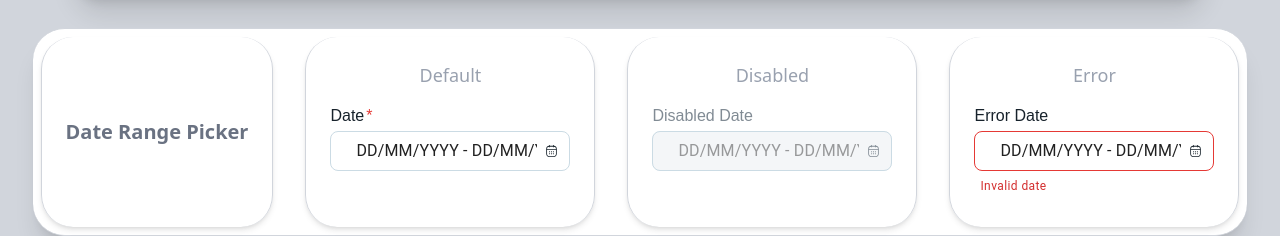
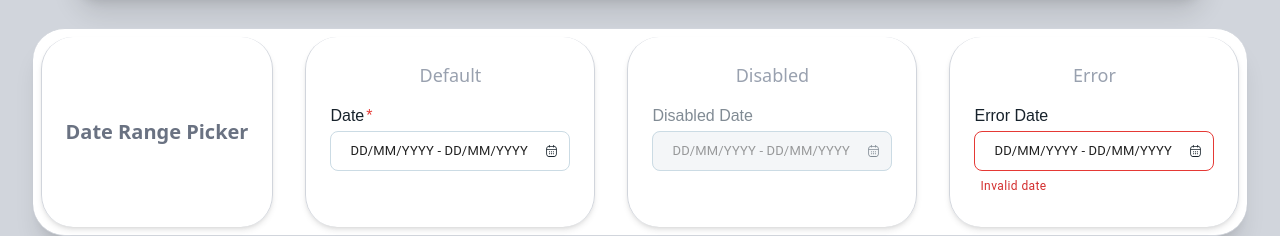
Before and after one commit to avnashv/reusable-components, a React (Vite) app: page / in a window 1280 px wide. Shown: the part 1123-1359 px from the top of the page. Built offline with nearby package versions, Linux system fonts and the light colour scheme.

Commit message:
feat(placeholder): Reduce fontsize for visablity

```diff
--- a/src/components/customDateRangePicker/customDateRangePicker.jsx
+++ b/src/components/customDateRangePicker/customDateRangePicker.jsx
@@ -150,6 +150,14 @@ const CustomDateRangePicker = ({ label, errorMessage, disabled, required }) => {
                                 "& .MuiInputBase-root": {
                                     pointerEvents: disabled ? "none" : "auto",
                                 },
+                                "& .MuiInputBase-input": {
+                                    fontSize: "13px", // Reduce font size here
+                                    padding: "8px 8px",
+                                    // "&::placeholder": {
+                                    //     fontSize: "10px", // Adjust placeholder font size
+                                    //     color: "#A6ADB3", // Optional: Set a lighter color for placeholder
+                                    // },
+                                },
                             }}
                         />
                     </div>
```
